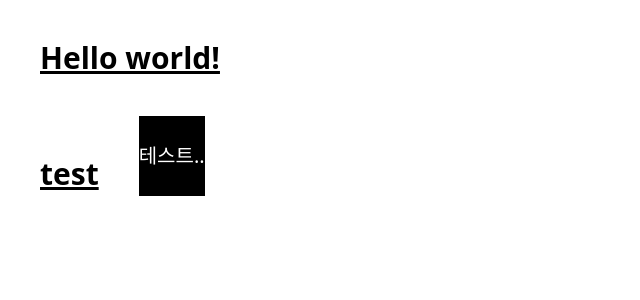
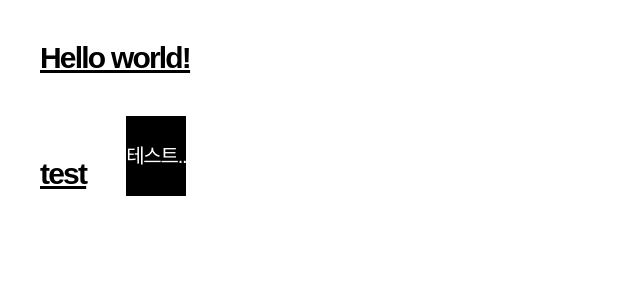
Before and after one commit to Project-IT-DA/FE, a React (Create React App) app: page / in a window 1280 px wide. Shown: the top 300 px of the page, without its empty margins (0-640 px from the left). Built offline with nearby package versions, Linux system fonts and the light colour scheme.

Commit message:
[fix] - index.css 수정

```diff
--- a/src/index.css
+++ b/src/index.css
@@ -1,3 +1,64 @@
 @tailwind base;
 @tailwind components;
 @tailwind utilities;
+
+@import url("https://fonts.googleapis.com/css2?family=Noto+Sans+KR:wght@400;700&display=swap");
+
+
+*,
+*::before,
+*::after {
+  font-family: "Noto Sans KR", sans-serif;
+  line-height: 1.25;
+  letter-spacing: -0.06em;
+}
+
+* {
+  margin: 0;
+  padding: 0;
+  box-sizing: border-box;
+  -ms-overflow-style: none; /* IE and Edge */
+  scrollbar-width: none; /* Firefox */
+  outline: none;
+}
+*::-webkit-scrollbar {
+  display: none; /* Chrome, Safari, Opera*/
+}
+
+.scroll::-webkit-scrollbar {
+  width: 5px;
+  height: 50px;
+  background-color: #aaa;
+}
+
+html,
+body {
+  margin: 0;
+  height: 100vh;
+  height: -webkit-fill-available;
+  height: stretch;
+}
+
+/* 슬릭 커스텀 */
+ul.slick-dots {
+  width: auto;
+  right: 20px;
+}
+
+ul.slick-dots > li button {
+  opacity: 0;
+}
+
+ul.slick-dots > li {
+  overflow: hidden;
+  height: 10px;
+  width: 10px;
+  border-radius: 10px;
+  border: 1px solid #4b23b8;
+  transition: all 1s;
+}
+
+ul.slick-dots > li.slick-active {
+  background: #4b23b8;
+  width: 20px;
+}
```
Also changed, not shown: 1 other file (tests, documents, lock files or other folders).
